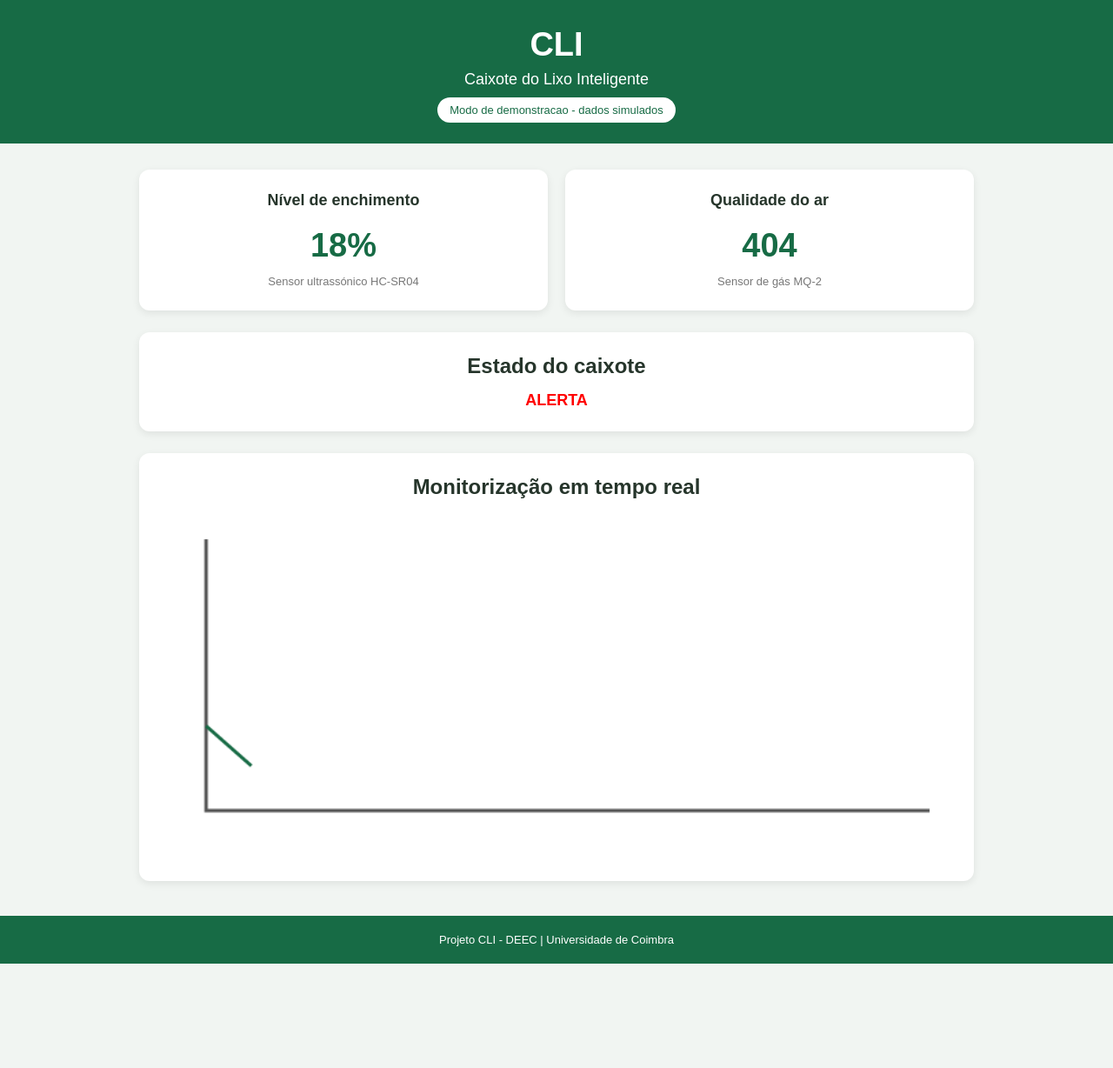
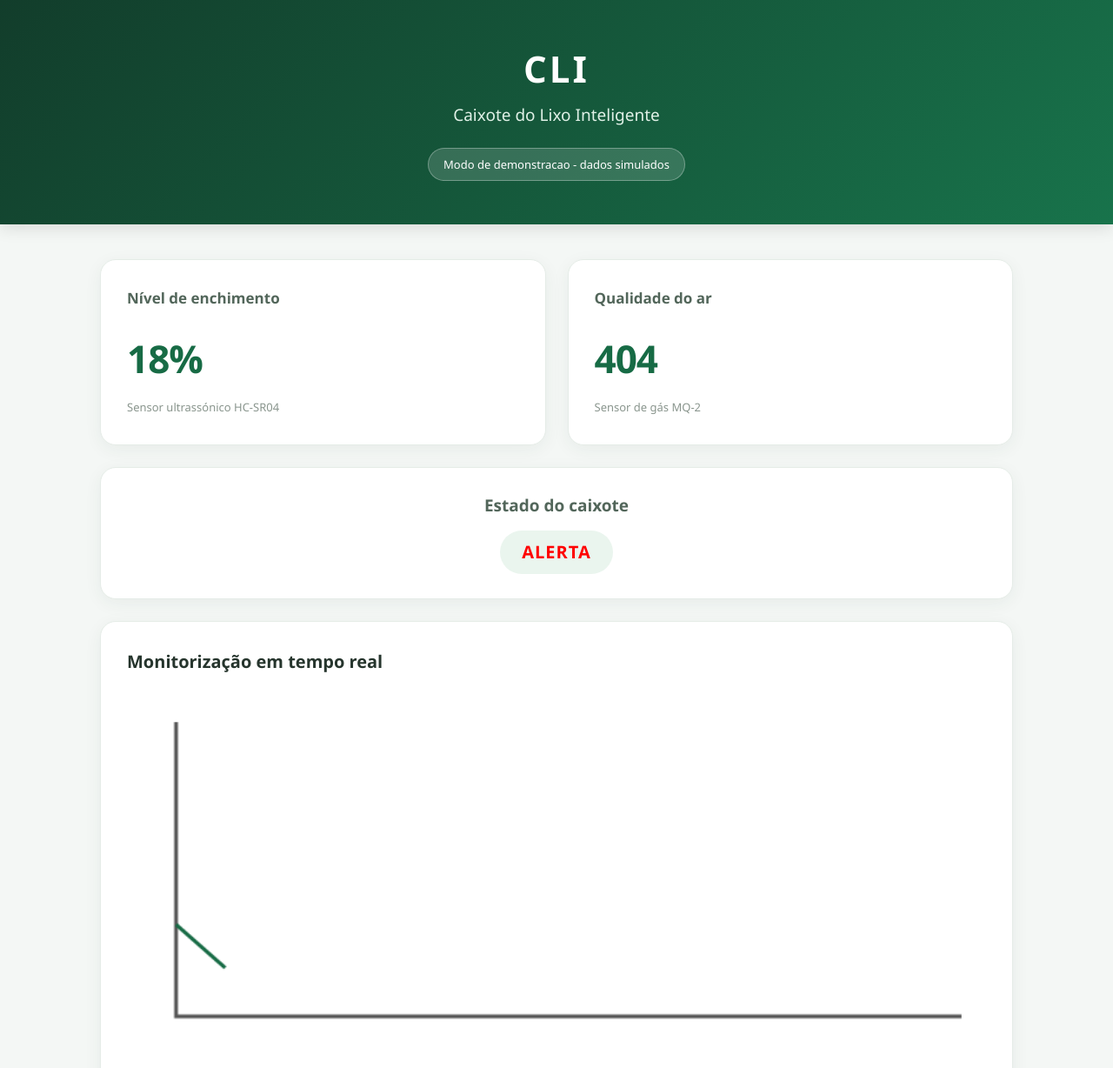
Before and after one commit to yunaraguevane-debug/caixote-lixo-inteligente, a plain HTML site: page index.html in a window 1280 px wide. Shown: the top 1228 px of the page at 87% size. Before the commit the page ends 1108 px from the top, so only its background shows below. Drawn offline with Linux system fonts and the light colour scheme.

Commit message:
Update style.css

```diff
--- a/style.css
+++ b/style.css
@@ -1,4 +1,5 @@
 
+/* CONFIGURACAO GERAL */
 * {
     margin: 0;
     padding: 0;
@@ -6,129 +7,190 @@
 }
 
 body {
-    font-family: Arial, sans-serif;
-    background-color: #f1f5f2;
-    color: #26352b;
+    font-family: 'Segoe UI', Arial, sans-serif;
+    background: #f4f7f5;
+    color: #26352d;
+    line-height: 1.6;
 }
 
+/* CABECALHO */
 header {
-    background-color: #176b45;
+    background: linear-gradient(135deg, #123d2b, #18734b);
     color: white;
     text-align: center;
-    padding: 30px 15px;
+    padding: 45px 20px 50px;
+    box-shadow: 0 4px 18px rgba(0, 0, 0, 0.12);
 }
 
 header h1 {
-    font-size: 38px;
-    margin-bottom: 8px;
+    font-size: 42px;
+    font-weight: 800;
+    letter-spacing: 3px;
+    margin-bottom: 5px;
 }
 
 header p {
-    font-size: 18px;
-    margin-bottom: 15px;
+    font-size: 19px;
+    color: #e0f1e7;
+    margin-bottom: 22px;
 }
 
 #ligacao {
+    display: inline-block;
     font-size: 13px;
-    background-color: white;
-    color: #176b45;
-    padding: 7px 14px;
-    border-radius: 20px;
+    background: rgba(255, 255, 255, 0.15);
+    color: white;
+    padding: 8px 17px;
+    border: 1px solid rgba(255,255,255,0.3);
+    border-radius: 30px;
 }
 
+/* CONTEUDO PRINCIPAL */
 main {
-    max-width: 1000px;
-    margin: 30px auto;
-    padding: 0 20px;
+    max-width: 1100px;
+    margin: 40px auto;
+    padding: 0 25px;
 }
 
+/* CARTOES DOS SENSORES */
 .sensores {
     display: grid;
     grid-template-columns: repeat(2, 1fr);
-    gap: 20px;
+    gap: 25px;
 }
 
 .cartao {
-    background-color: white;
-    padding: 25px;
-    border-radius: 12px;
-    text-align: center;
-    box-shadow: 0 3px 10px rgba(0,0,0,0.08);
+    background: white;
+    padding: 30px;
+    border-radius: 18px;
+    text-align: left;
+    border: 1px solid #e5ece7;
+    box-shadow: 0 5px 20px rgba(27, 70, 47, 0.06);
+    transition: transform 0.2s, box-shadow 0.2s;
+}
+
+.cartao:hover {
+    transform: translateY(-4px);
+    box-shadow: 0 10px 25px rgba(27, 70, 47, 0.12);
 }
 
 .cartao h2 {
-    font-size: 18px;
+    font-size: 17px;
+    font-weight: 600;
+    color: #52665a;
     margin-bottom: 20px;
 }
 
 .cartao p {
-    font-size: 38px;
-    font-weight: bold;
+    font-size: 44px;
+    font-weight: 750;
     color: #176b45;
-    margin-bottom: 10px;
+    margin-bottom: 8px;
+    letter-spacing: -1px;
 }
 
 .cartao span {
     font-size: 13px;
-    color: #777;
+    color: #89958d;
 }
 
+/* ESTADO DO CAIXOTE */
 .estado {
-    background-color: white;
-    padding: 25px;
+    background: white;
+    padding: 28px;
     margin-top: 25px;
-    border-radius: 12px;
+    border-radius: 18px;
     text-align: center;
-    box-shadow: 0 3px 10px rgba(0,0,0,0.08);
+    border: 1px solid #e5ece7;
+    box-shadow: 0 5px 20px rgba(27, 70, 47, 0.06);
 }
 
 .estado h2 {
-    margin-bottom: 15px;
+    font-size: 19px;
+    color: #52665a;
+    margin-bottom: 14px;
 }
 
 #estado {
-    font-size: 18px;
-    font-weight: bold;
+    display: inline-block;
+    font-size: 20px;
+    font-weight: 750;
+    letter-spacing: 1px;
+    padding: 9px 25px;
+    border-radius: 30px;
+    background: #eaf5ee;
     color: #176b45;
 }
 
+/* GRAFICO */
 .grafico {
-    background-color: white;
-    padding: 25px;
+    background: white;
+    padding: 30px;
     margin-top: 25px;
-    border-radius: 12px;
-    box-shadow: 0 3px 10px rgba(0,0,0,0.08);
+    border-radius: 18px;
+    border: 1px solid #e5ece7;
+    box-shadow: 0 5px 20px rgba(27, 70, 47, 0.06);
 }
 
 .grafico h2 {
-    text-align: center;
-    margin-bottom: 20px;
+    font-size: 20px;
+    color: #26352d;
+    margin-bottom: 25px;
 }
 
 canvas {
+    display: block;
     width: 100%;
     height: auto;
 }
 
+/* RODAPE */
 footer {
-    background-color: #176b45;
-    color: white;
+    background: #123d2b;
+    color: #dcebe1;
     text-align: center;
-    padding: 20px;
-    margin-top: 40px;
+    padding: 24px 15px;
+    margin-top: 55px;
     font-size: 13px;
 }
 
-@media (max-width: 600px) {
-    .sensores {
-        grid-template-columns: 1fr;
+/* ADAPTACAO A TELEMOVEIS */
+@media (max-width: 650px) {
+    header {
+        padding: 35px 15px;
     }
 
     header h1 {
-        font-size: 30px;
+        font-size: 34px;
+    }
+
+    header p {
+        font-size: 16px;
+    }
+
+    main {
+        margin: 25px auto;
+        padding: 0 15px;
+    }
+
+    .sensores {
+        grid-template-columns: 1fr;
+        gap: 16px;
+    }
+
+    .cartao {
+        padding: 25px;
     }
 
     .cartao p {
-        font-size: 32px;
+        font-size: 38px;
+    }
+
+    .grafico {
+        padding: 20px;
+    }
+
+    .estado {
+        padding: 22px;
     }
 }
```
